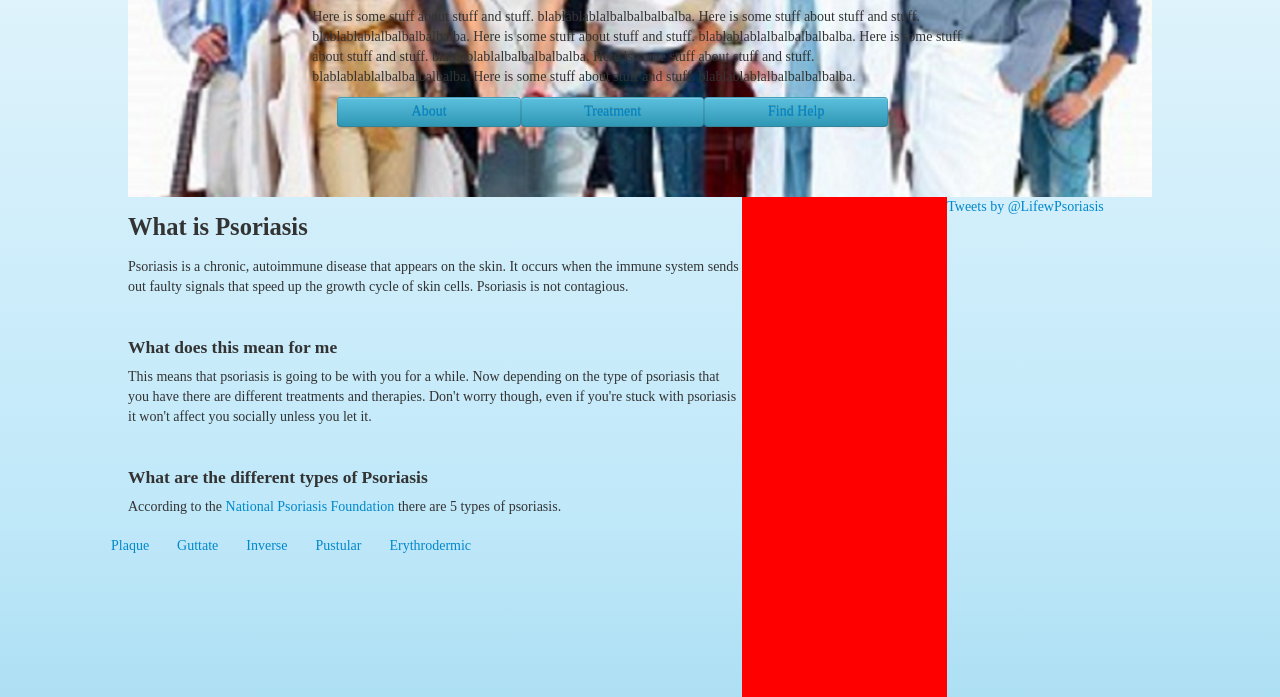
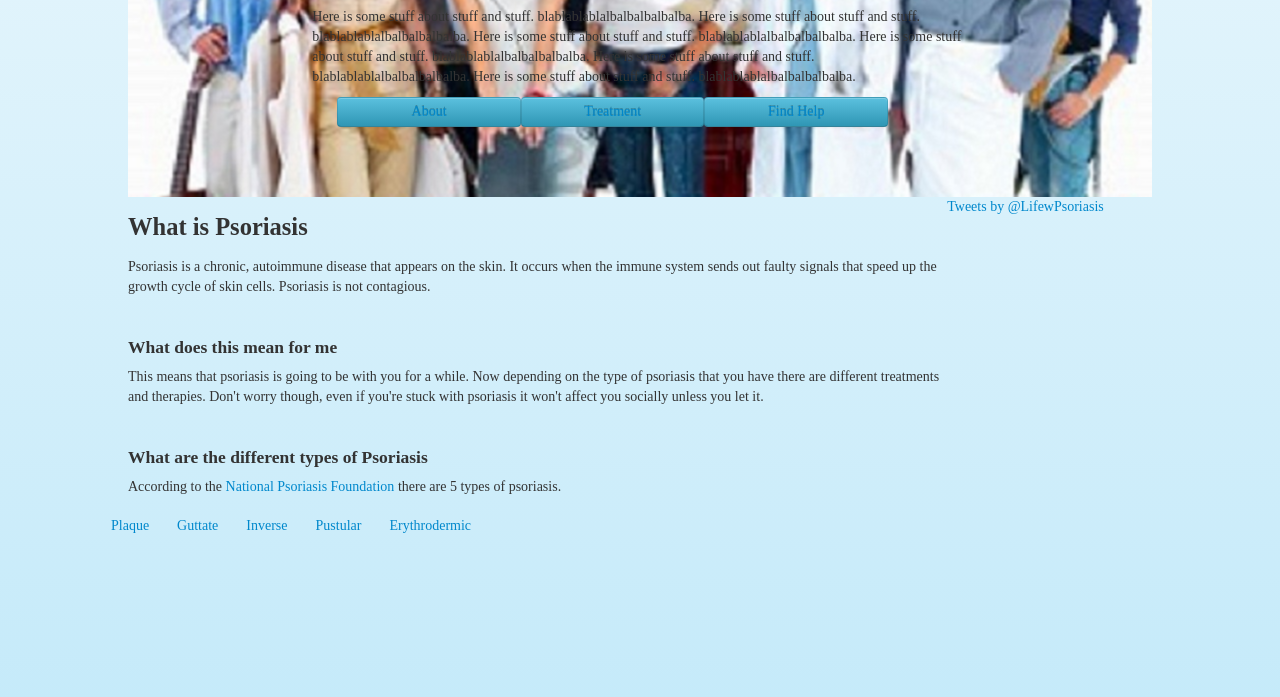
Before and after one commit to Brandon-Lyons/Life-with-Psoriasis, a plain HTML site: page index.html in a window 1280 px wide. Shown: the part 103-800 px from the top of the page. Drawn offline with nearby package versions, Linux system fonts and the light colour scheme; some packages are replaced by stand-ins of ours; a script that the page names is missing; a web font is replaced by a local one.

Commit message:
fixed map problem

```diff
--- a/brandon.css
+++ b/brandon.css
@@ -59,9 +59,9 @@ body{
   width:25%;
   float:left;
 }
-.main {
+.main-content {
   width:80%;
-  min-height: 700px;
+  height: 700px;
 }
 .twitter-feed {
   width:20%;
@@ -70,10 +70,8 @@ body{
 }
 
 #newsFeed{
-  width: 20%;
+  width:20%;
   float: right;
-  background-color: red;
-  height: 700px;
 }
 
 #tweets li {
--- a/index.html
+++ b/index.html
@@ -12,8 +12,8 @@
 		<script src="scripts/bootstrap.min.js"></script>
     <script src="scripts/jquery.totemticker.min.js"></script>
     <script src="https://twitter.com/javascripts/widgets/widget.js"></script>
+     <script type="text/javascript" src="https://www.google.com/jsapi?key=AIzaSyDqLQOdYw7rX22vYTs540Un-biweEY-J2o"></script>
     <script type="text/javascript" src="https://maps.googleapis.com/maps/api/js?key=AIzaSyDqLQOdYw7rX22vYTs540Un-biweEY-J2o&sensor=true&libraries=places"></script>
-    <script type="text/javascript" src="https://www.google.com/jsapi?key=AIzaSyDqLQOdYw7rX22vYTs540Un-biweEY-J2o"></script>
     <script src="scripts/main.js"></script>
   </head>
   <body>
@@ -79,9 +79,6 @@
           }).render().setUser('LifewPsoriasis').start();
           </script>
         </div>
-      <div id="newsFeed">
-
-      </div>
       <div class="main"><!-- width:80% -->
         <div class="main-content" id="first-content-div">
           <h3>What is Psoriasis</h3>
@@ -216,6 +213,9 @@
           </div>
         </div>
       </div>
+        <div id="newsFeed">
+
+      </div>
     </div>
   </body>
 </html>
--- a/scripts/main.js
+++ b/scripts/main.js
@@ -112,7 +112,7 @@ $(document).ready(function(){
         var container = $('#newsFeed');
         for (var i=0; i< result.feed.entries.length; i++) {
           var entry = result.feed.entries[i];
-          $(container).append("<li><a href='" + entry.link + "'>" + entry.title + "</a></li>");
+          $(container).append("<a href='" + entry.link + "'>" + entry.title + "</a><br>");
         };
       }
     })
```
